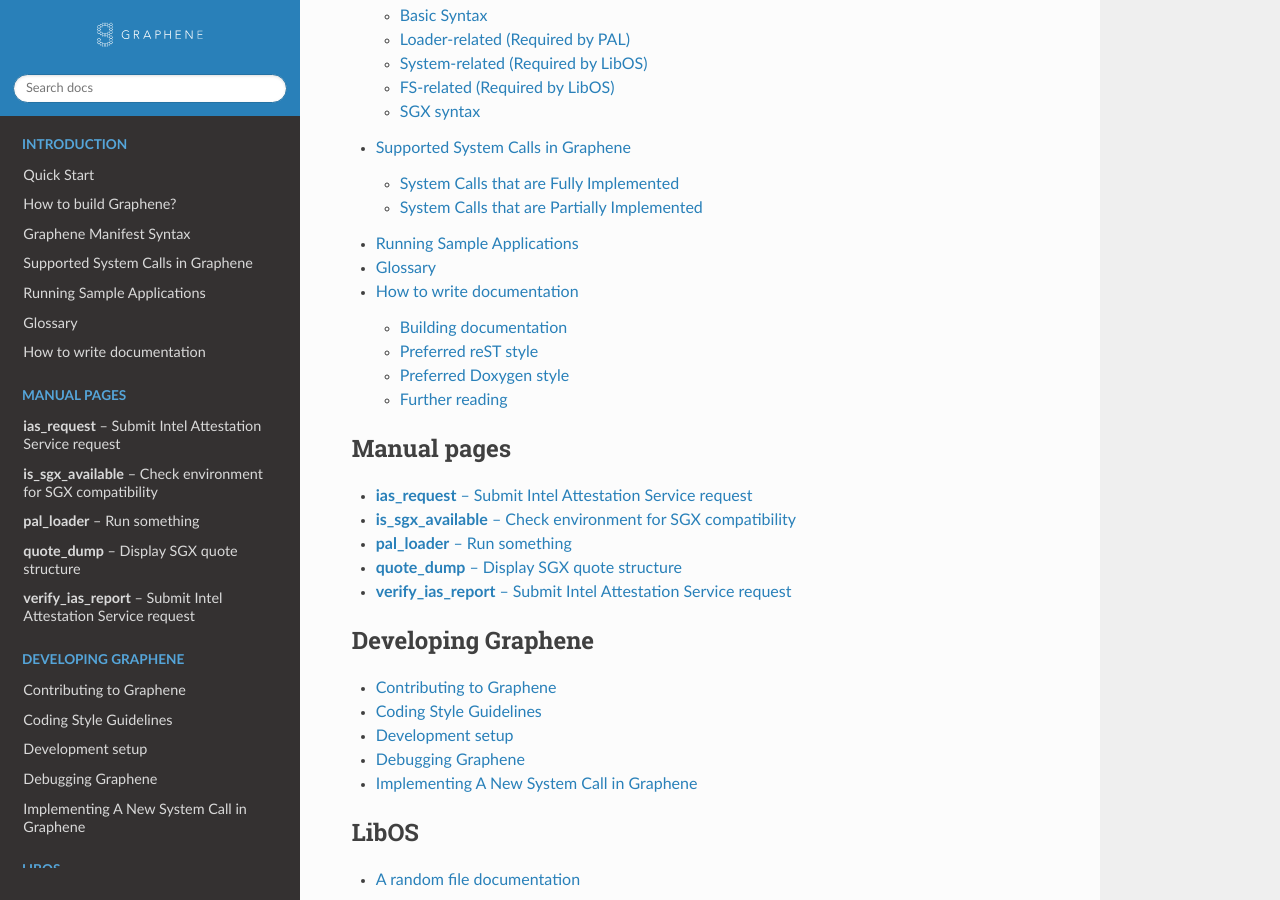
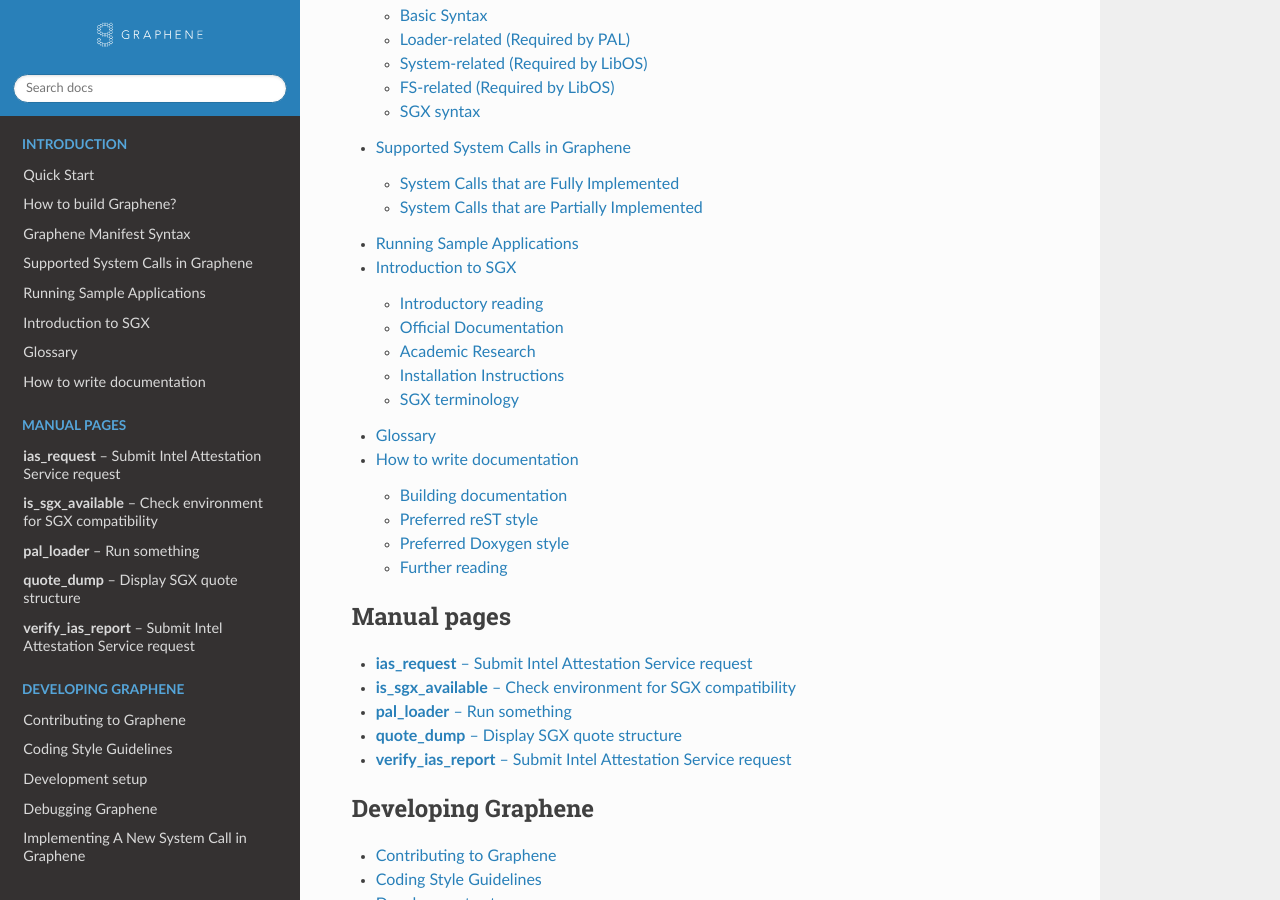
Before and after one commit to aeropittura/vaultrun, a Sphinx documentation site: the page built from Documentation/index.rst, in a window 1280 px wide and 900 px high, scrolled down 1541 px. Built offline with Sphinx 7.4.7 and the Read the Docs theme 2.0.0, drawn with Linux system fonts in a browser that asks for light colours.

Commit message:
[Docs] Include sgx-intro in toc
Original-author: Wojtek Porczyk <woju@invisiblethingslab.com>
Original-committer: Michał Kowalczyk <mkow@invisiblethingslab.com>
Original-commit: c4ec1555a35090a977cff2f511908961f63324eb

```diff
--- a/Documentation/index.rst
+++ b/Documentation/index.rst
@@ -68,6 +68,7 @@ Table of Contents
    manifest-syntax
    supported-syscalls
    sample-apps
+   sgx-intro
    glossary
    howto-doc
 
--- a/Documentation/sgx-intro.rst
+++ b/Documentation/sgx-intro.rst
@@ -1,5 +1,3 @@
-:orphan:
-
 Introduction to SGX
 ===================
 
```
